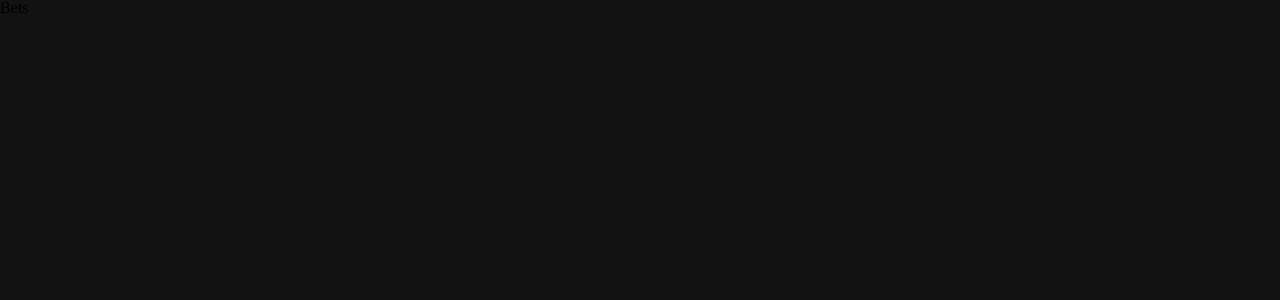
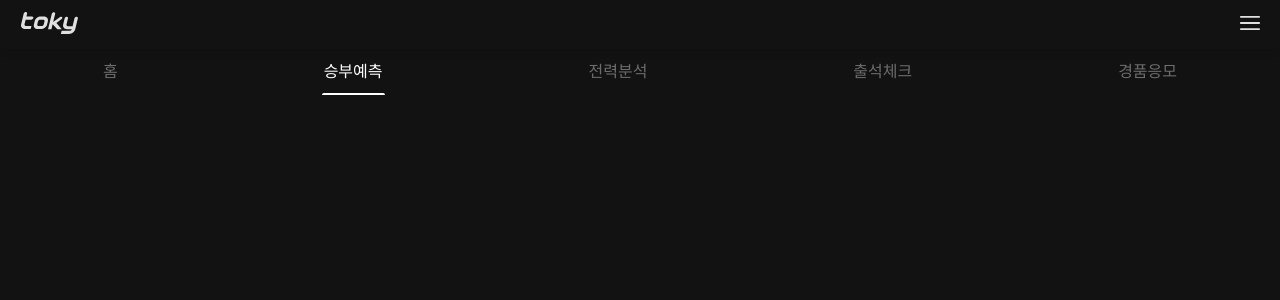
Before and after one commit to DevKor-github/toky-front-v2, a Next.js app: page /bets in a window 1280 px wide. Shown: the top 300 px of the page. Built offline with nearby package versions, Linux system fonts and the light colour scheme.

Commit message:
feat: navigation 적용

```diff
--- a/app/analyze/page.tsx
+++ b/app/analyze/page.tsx
@@ -1,7 +1,11 @@
+import MainTopBar from '@/components/MainTopBar';
+import NavigationBar from '@/components/NavigationBar';
+
 export default function Analyze() {
   return (
     <div>
-      <h1>Analyze</h1>
+      <MainTopBar />
+      <NavigationBar />
     </div>
   );
 }
--- a/app/bets/page.tsx
+++ b/app/bets/page.tsx
@@ -1,7 +1,11 @@
+import MainTopBar from '@/components/MainTopBar';
+import NavigationBar from '@/components/NavigationBar';
+
 export default function Bets() {
   return (
     <div>
-      <h1>Bets</h1>
+      <MainTopBar />
+      <NavigationBar />
     </div>
   );
 }
--- a/app/page.tsx
+++ b/app/page.tsx
@@ -13,7 +13,7 @@ export default function Home() {
       <MainTopBar />
       <Wrapper>
         <MainCarousel />
-        <Flex $justify="space-between" style={{ padding: '32px' }}>
+        <Flex $justify="space-between" style={{ padding: 32 }}>
           {ICON_INFO_LIST.map((iconInfo) => (
             <IconButton key={`${iconInfo.href}-${iconInfo.icon}`} {...iconInfo} />
           ))}
@@ -24,6 +24,6 @@ export default function Home() {
 }
 
 const Wrapper = styled.div`
-  padding-top: 66px;
+  padding-top: ${({ theme }) => theme.space.mainTopBarHeight}px;
   background-color: ${({ theme }) => theme.colors.background};
 `;
--- a/components/NavigationBar/NavigationBar.tsx
+++ b/components/NavigationBar/NavigationBar.tsx
@@ -1,6 +1,7 @@
 'use client';
 
 import { Flex } from '@/libs/design-system/flex';
+import Link from 'next/link';
 import { usePathname } from 'next/navigation';
 import styled from 'styled-components';
 
@@ -9,11 +10,21 @@ export function NavigationBar() {
   return (
     <Wrapper>
       <Flex $justify="space-around">
-        <NavigationItem selected={pathname === '/'}>홈</NavigationItem>
-        <NavigationItem selected={pathname === '/bets'}>승부예측</NavigationItem>
-        <NavigationItem selected={pathname === '/analyze'}>전력분석</NavigationItem>
-        <NavigationItem selected={pathname === '/attendance'}>출석체크</NavigationItem>
-        <NavigationItem selected={pathname === '/draw'}>경품응모</NavigationItem>
+        <Link href="/">
+          <NavigationItem selected={pathname === '/'}>홈</NavigationItem>
+        </Link>
+        <Link href="/bets">
+          <NavigationItem selected={pathname === '/bets'}>승부예측</NavigationItem>
+        </Link>
+        <Link href="/analyze">
+          <NavigationItem selected={pathname === '/analyze'}>전력분석</NavigationItem>
+        </Link>
+        <Link href="/attendance">
+          <NavigationItem selected={pathname === '/attendance'}>출석체크</NavigationItem>
+        </Link>
+        <Link href="/draw">
+          <NavigationItem selected={pathname === '/draw'}>경품응모</NavigationItem>
+        </Link>
       </Flex>
     </Wrapper>
   );
```
